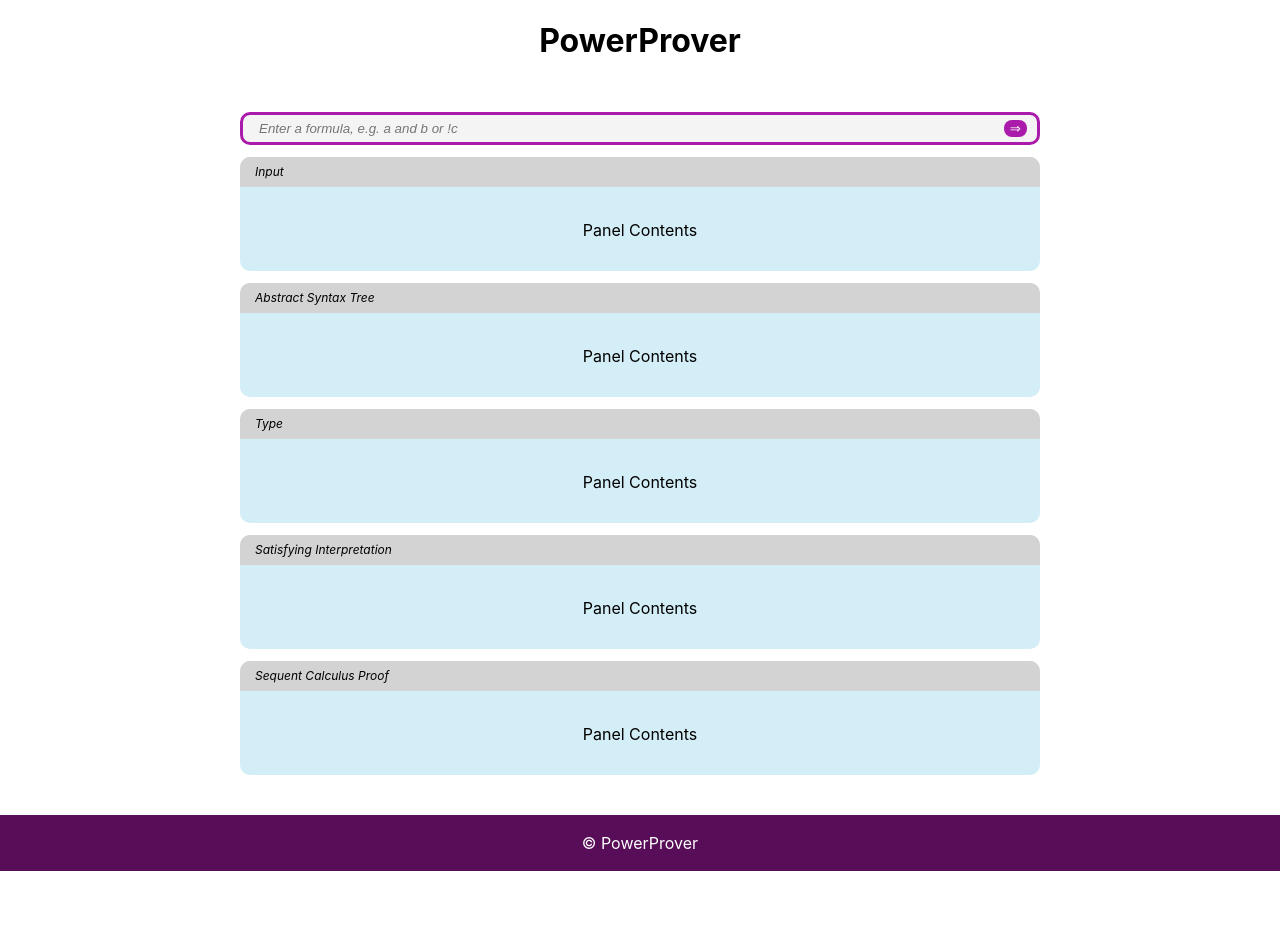
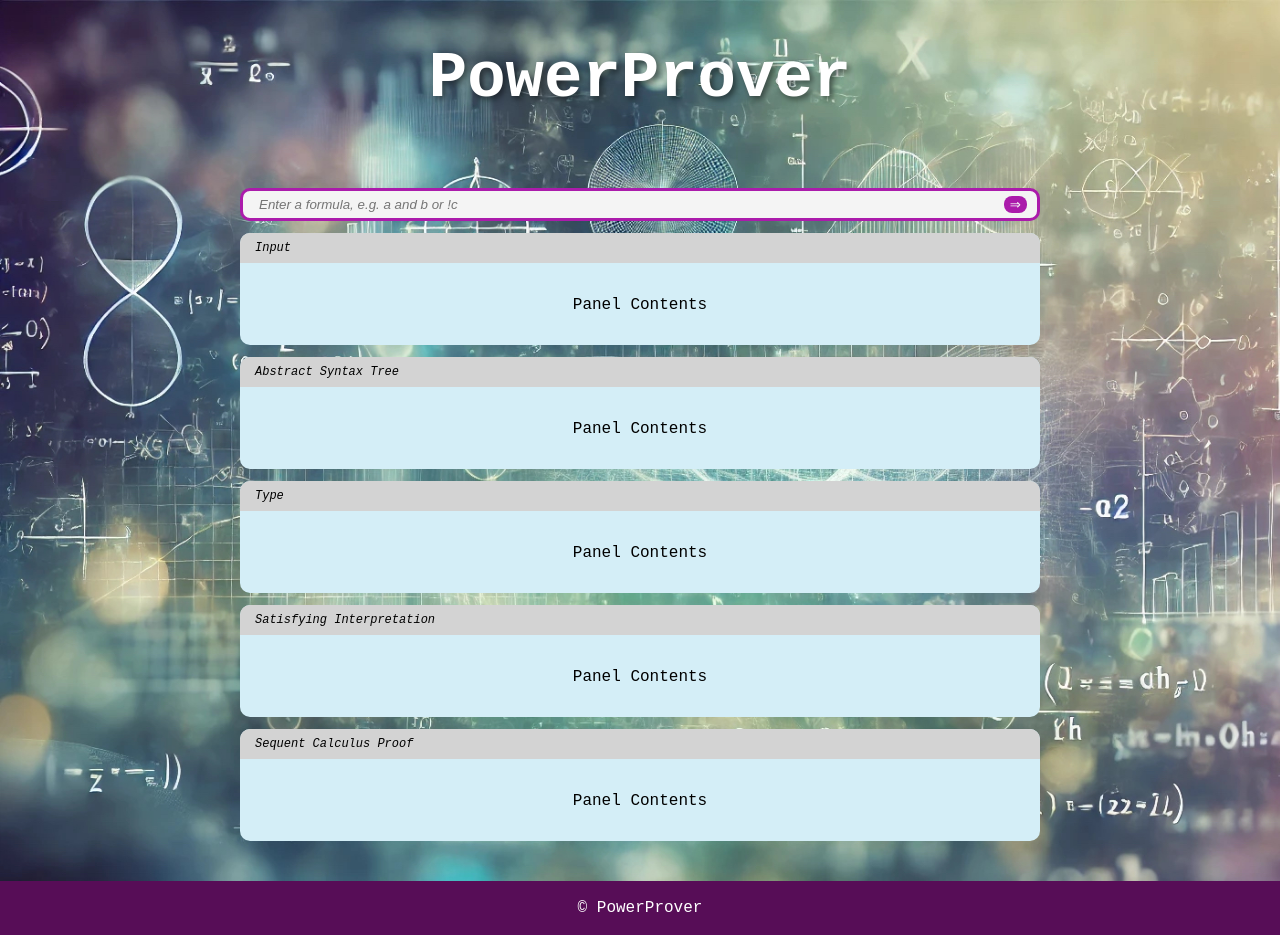
Before and after one commit to kaivennemann/PowerProverReact, a React (Create React App) app: page / in a window 1280 px wide. Before the commit the page ends 871 px from the top, so only its background shows below. Built offline with nearby package versions, Linux system fonts and the light colour scheme.

Commit message:
added temporary ChatGPT generated background image

```diff
--- a/src/App.js
+++ b/src/App.js
@@ -2,10 +2,16 @@ import './styles/App.css'
 import QueryContainer from './components/QueryContainer.js'
 import PageHeader from './components/PageHeader.js'
 import PageFooter from './components/PageFooter.js'
+import background from "./static/background.jpeg"
+
 
 const App = () => {
   return (
-    <div className="app">
+    <div className="app" style={{
+      backgroundImage: `url(${background})`,
+      backgroundAttachment: 'fixed',
+      backgroundSize: 'cover'
+    }}>
       <PageHeader className='page-header' />
       <QueryContainer className='query-container' />
       <PageFooter className='page-footer' />
--- a/src/styles/App.css
+++ b/src/styles/App.css
@@ -10,12 +10,17 @@ html, body {
   flex-direction: column;
   min-height: 100vh;
   text-align: center;
+  font-family: 'Courier New', Courier, monospace;
   box-sizing: border-box;
 }
 
 .page-header {
   box-sizing: border-box;
   text-align: center;
+  font-family: 'Courier New';
+  font-size: xx-large;
+  text-shadow: 3px 3px 6px rgba(0, 0, 0, 0.5);
+  color: white;
   flex: 1;
 }
 
```
Also changed, not shown: src/static/background.jpeg (added).
